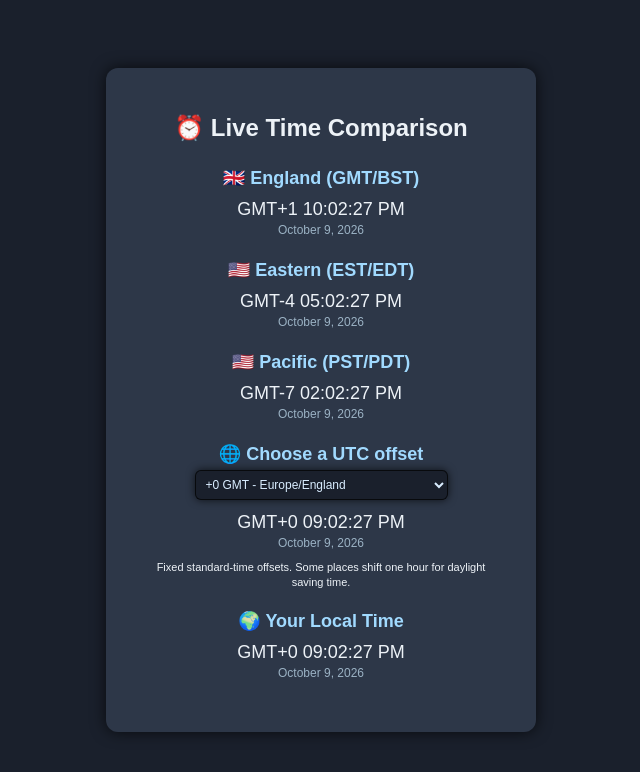
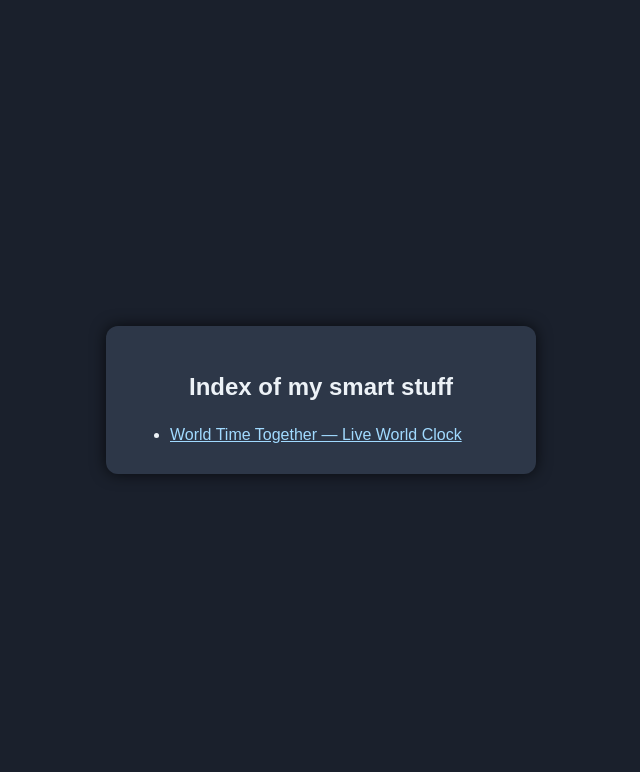
Before and after one commit to Madisastateofmind/smartstuff, a plain HTML site: page index.html in a window 1280 px wide. Shown: the whole page, without its empty margins (319-959 px from the left). Drawn offline with Linux system fonts and the light colour scheme.

Commit message:
Replace index clock with Smart Stuff index and world clock link

```diff
--- a/index.html
+++ b/index.html
@@ -3,7 +3,7 @@
 <head>
 <meta charset="UTF-8" />
 <meta name="viewport" content="width=device-width, initial-scale=1" />
-<title>Live World Time & Your Local Time</title>
+<title>Index of my smart stuff</title>
 <style>
   body {
     font-family: Arial, sans-serif;
@@ -75,111 +75,11 @@
 <body>
 
 <div class="container">
-  <h1>⏰ Live Time Comparison</h1>
-
-  <div class="clock">
-    <div class="label">🇬🇧 England (GMT/BST)</div>
-    <div class="time" id="englandTime"><span class="clock-time">Loading...</span><span class="date"></span></div>
-  </div>
-
-  <div class="clock">
-    <div class="label">🇺🇸 Eastern (EST/EDT)</div>
-    <div class="time" id="easternTime"><span class="clock-time">Loading...</span><span class="date"></span></div>
-  </div>
-
-  <div class="clock">
-    <div class="label">🇺🇸 Pacific (PST/PDT)</div>
-    <div class="time" id="pacificTime"><span class="clock-time">Loading...</span><span class="date"></span></div>
-  </div>
-
-  <div class="clock">
-    <label class="label" for="timeZoneSelect">🌐 Choose a UTC offset</label>
-    <select id="timeZoneSelect">
-      <option value="-12">-12 UTC - USA/Baker Island</option>
-      <option value="-11">-11 SST - American Samoa/Pago Pago</option>
-      <option value="-10">-10 HST - USA/Honolulu</option>
-      <option value="-9">-9 AKST - USA/Anchorage</option>
-      <option value="-8">-8 PST - USA/Los Angeles</option>
-      <option value="-7">-7 MST - USA/Denver</option>
-      <option value="-6">-6 CST - USA/Chicago</option>
-      <option value="-5">-5 EST - USA/New York, Canada/Toronto</option>
-      <option value="-4">-4 AST - Canada/Halifax</option>
-      <option value="-3">-3 BRT - Brazil/São Paulo</option>
-      <option value="-2">-2 FNT - Brazil/Fernando de Noronha</option>
-      <option value="-1">-1 AZOT - Portugal/Azores</option>
-      <option value="0" selected>+0 GMT - Europe/England</option>
-      <option value="1">+1 CET - France/Paris</option>
-      <option value="2">+2 SAST - South Africa/Johannesburg</option>
-      <option value="3">+3 TRT - Türkiye/Istanbul</option>
-      <option value="4">+4 GST - UAE/Dubai</option>
-      <option value="5">+5 PKT - Pakistan/Karachi</option>
-      <option value="6">+6 BST - Bangladesh/Dhaka</option>
-      <option value="7">+7 ICT - Thailand/Bangkok</option>
-      <option value="8">+8 SGT - Singapore</option>
-      <option value="9">+9 JST - Japan/Tokyo</option>
-      <option value="10">+10 AEST - Australia/Brisbane</option>
-      <option value="11">+11 SBT - Solomon Islands/Honiara</option>
-      <option value="12">+12 FJT - Fiji/Suva</option>
-      <option value="13">+13 TOT - Tonga/Nukuʻalofa</option>
-      <option value="14">+14 LINT - Kiribati/Kiritimati</option>
-    </select>
-    <div class="time" id="selectedTime"><span class="clock-time">Loading...</span><span class="date"></span></div>
-    <div class="timezone-note">Fixed standard-time offsets. Some places shift one hour for daylight saving time.</div>
-  </div>
-
-  <div class="clock">
-    <div class="label">🌍 Your Local Time</div>
-    <div class="time" id="localTime"><span class="clock-time">Loading...</span><span class="date"></span></div>
-  </div>
+  <h1>Index of my smart stuff</h1>
+  <ul style="text-align: left; padding-left: 24px; margin-bottom: 0;">
+    <li><a href="liveworldtime.html" style="color: #A1DAFF;">World Time Together — Live World Clock</a></li>
+  </ul>
 </div>
-
-<script>
-function formatClock(date, timeZone, fixedOffset) {
-  const zone = timeZone || Intl.DateTimeFormat().resolvedOptions().timeZone;
-  const time = date.toLocaleTimeString("en-US", {
-    timeZone: zone,
-    hour: "2-digit",
-    minute: "2-digit",
-    second: "2-digit",
-    hour12: true
-  });
-  const day = date.toLocaleDateString("en-US", {
-    timeZone: zone,
-    year: "numeric",
-    month: "long",
-    day: "numeric"
-  });
-  const offsetName = fixedOffset === undefined
-    ? new Intl.DateTimeFormat("en-US", { timeZone: zone, timeZoneName: "shortOffset" })
-        .formatToParts(date).find(part => part.type === "timeZoneName").value
-    : `GMT${fixedOffset >= 0 ? "+" : ""}${fixedOffset}`;
-  const offset = offsetName === "GMT" ? "GMT+0" : offsetName;
-  return { time: `${offset} ${time}`, date: day };
-}
-
-function showClock(id, clock) {
-  const element = document.getElementById(id);
-  element.querySelector(".clock-time").textContent = clock.time;
-  element.querySelector(".date").textContent = clock.date;
-}
-
-function updateClocks() {
-  const now = new Date();
-
-  showClock("englandTime", formatClock(now, "Europe/London"));
-  showClock("easternTime", formatClock(now, "America/New_York"));
-  showClock("pacificTime", formatClock(now, "America/Los_Angeles"));
-  const selectedOffset = Number(document.getElementById("timeZoneSelect").value);
-  showClock("selectedTime", formatClock(
-    new Date(now.getTime() + selectedOffset * 3600000), "Etc/UTC", selectedOffset
-  ));
-  showClock("localTime", formatClock(now));
-}
-
-document.getElementById("timeZoneSelect").value = "0";
-updateClocks();
-setInterval(updateClocks, 1000);
-</script>
 
 </body>
 </html>
```
